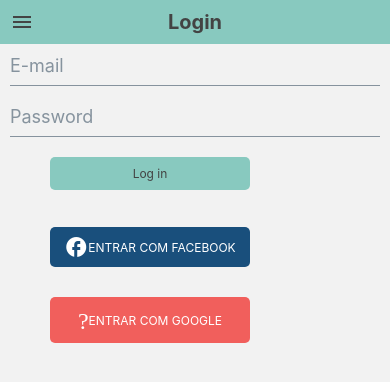
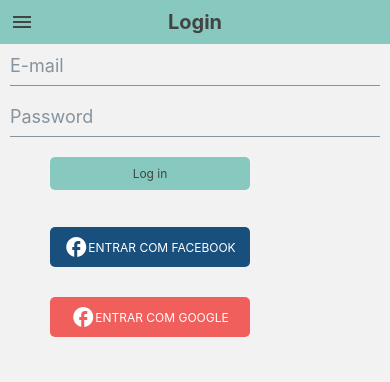
Before and after one commit to lucas-nobrega/meau, a React Native app: screen /Home in a window 390 px wide. Shown: the top 382 px of the page. Built offline with nearby package versions, Linux system fonts and the light colour scheme.

Commit message:
Remove justifyContent error

```diff
--- a/src/components/Autenticacao/Home/index.js
+++ b/src/components/Autenticacao/Home/index.js
@@ -94,7 +94,7 @@
                 }}
                 onPress={() => console.log('aye')}
             >
-                <Icon name="google-plus" color="white" />
+                <Icon name="facebook" color="white" />
                 ENTRAR COM GOOGLE
             </Button>
         </SafeAreaProvider>
@@ -110,12 +110,10 @@
         width: '100%',
         paddingVertical: 15,
     },
-
     heading: {
         color: '#434343',
         fontSize: 20,
         fontWeight: 'bold',
-        justifyContent: 'left',
     },
     subheaderText: {
         color: 'white',
```
